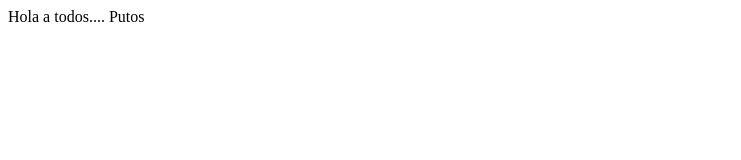
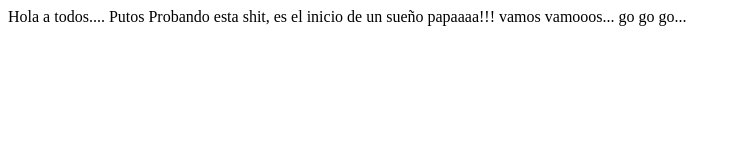
Before and after one commit to naPooLeon/Pruebas, a plain HTML site: page index.html in a window 1280 px wide. Shown: the whole page, without its empty margins (0-741 px from the left). Drawn offline with Linux system fonts and the light colour scheme.

Commit message:
cambios al nuevo archivo loco

```diff
--- a/index.html
+++ b/index.html
@@ -8,5 +8,7 @@
 </head>
 <body>
     Hola a todos.... Putos
+    Probando esta shit, es el inicio de un sueño papaaaa!!!
+    vamos vamooos... go go go...
 </body>
 </html>
```
